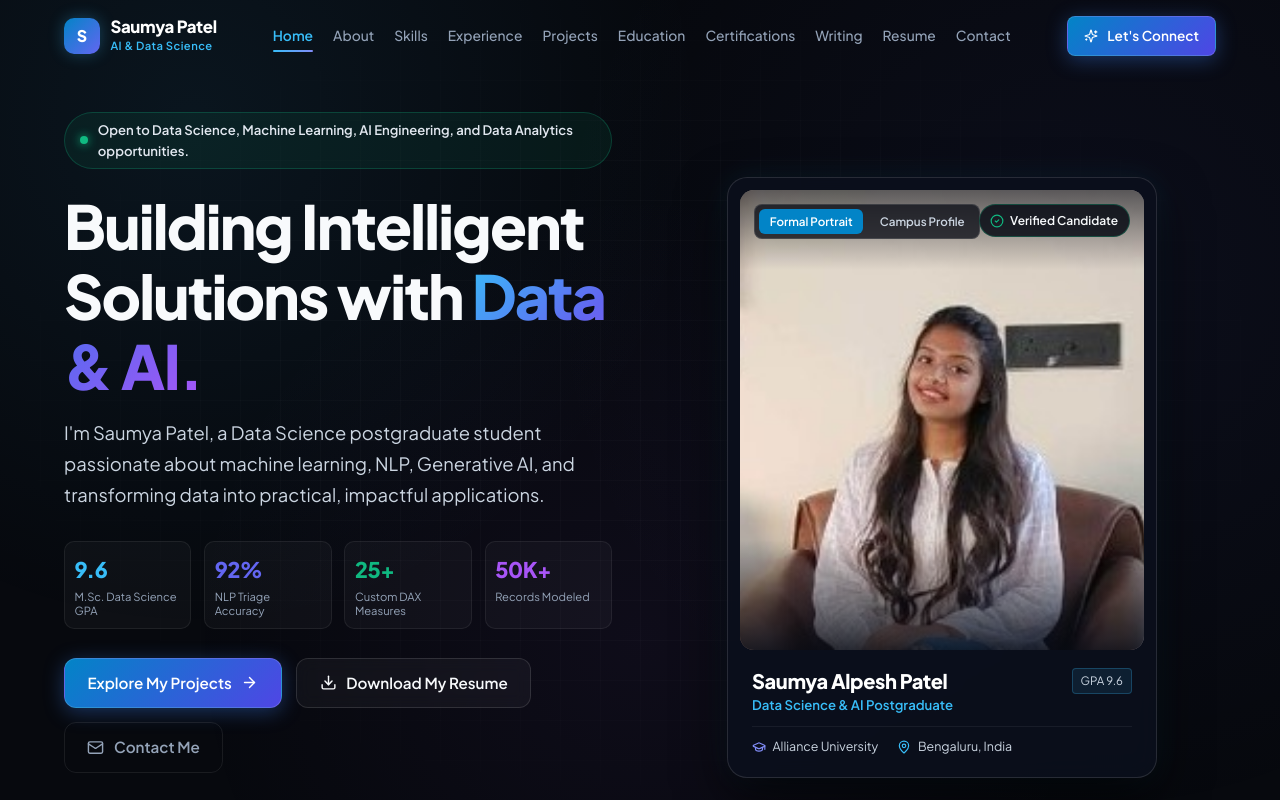
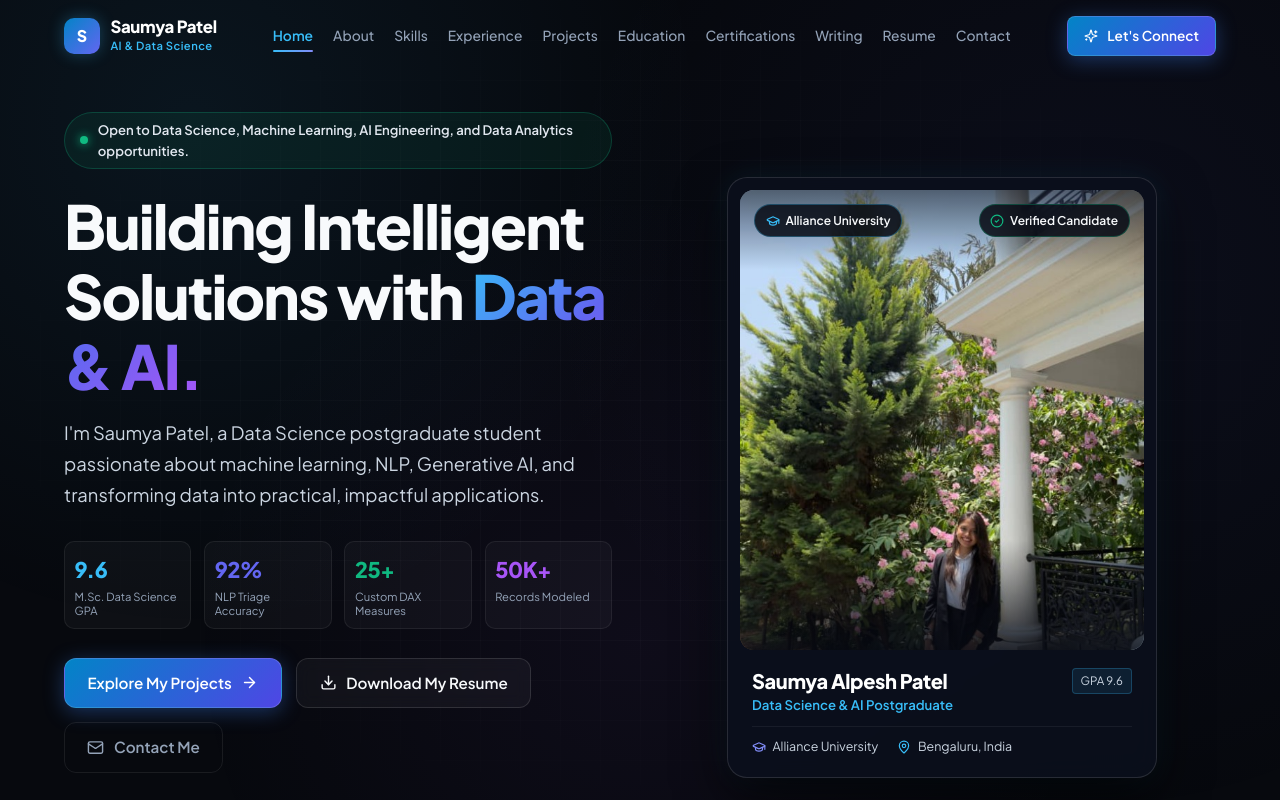
Before and after one commit to saumyapatel792/saumya-patel-portfolio, a React (Vite) app: page / in a window 1280 px wide. Shown: the top 800 px of the page. Built offline with nearby package versions, Linux system fonts and the light colour scheme.

Commit message:
feat: exclusively showcase campus profile photo in hero and about sections

```diff
--- a/src/sections/Hero.tsx
+++ b/src/sections/Hero.tsx
@@ -1,11 +1,9 @@
-import React, { useState } from 'react';
+import React from 'react';
 import { personalInfo } from '../data/portfolioData';
 import { ArrowRight, Download, Mail, Github, Linkedin, BookOpen, Sparkles, CheckCircle2, ShieldCheck, MapPin, GraduationCap } from 'lucide-react';
 import confetti from 'canvas-confetti';
 
 export const Hero: React.FC = () => {
-  const [activePhoto, setActivePhoto] = useState<'formal' | 'campus'>('formal');
-
   const triggerResumeDownload = () => {
     confetti({
       particleCount: 45,
@@ -14,24 +12,11 @@ export const Hero: React.FC = () => {
     });
   };
 
-  const photos = {
-    formal: {
-      src: '/images/saumya_patel_formal.jpg',
-      alt: 'Saumya Alpesh Patel - Professional Portrait',
-      caption: 'Professional Portrait',
-      tag: 'Executive Portfolio',
-      objectPosition: 'center center',
-    },
-    campus: {
-      src: '/images/saumya_patel_campus.jpg',
-      alt: 'Saumya Alpesh Patel - Academic Campus at Alliance University',
-      caption: 'Alliance University Campus',
-      tag: 'Academic & Campus',
-      objectPosition: 'center 20%',
-    },
+  const campusPhoto = {
+    src: '/images/saumya_patel_campus.jpg',
+    alt: 'Saumya Alpesh Patel - Academic Campus at Alliance University',
+    objectPosition: 'center 18%',
   };
-
-  const currentPhoto = photos[activePhoto];
 
   return (
     <section id="home" className="section" style={{ minHeight: '92vh', display: 'flex', alignItems: 'center', paddingTop: '7rem' }}>
@@ -143,20 +128,19 @@ export const Hero: React.FC = () => {
             </div>
           </div>
 
-          {/* Right Column: Formal Professional Portrait Card */}
+          {/* Right Column: Campus Professional Portrait Card */}
           <div style={portraitCardWrapperStyle}>
             <div className="glass-card" style={formalPortraitCardStyle}>
               {/* Photo Viewport Container */}
               <div style={photoViewportStyle}>
                 <img
-                  src={currentPhoto.src}
-                  alt={currentPhoto.alt}
+                  src={campusPhoto.src}
+                  alt={campusPhoto.alt}
                   style={{
                     width: '100%',
                     height: '100%',
                     objectFit: 'cover',
-                    objectPosition: currentPhoto.objectPosition,
-                    transition: 'all 0.35s ease',
+                    objectPosition: campusPhoto.objectPosition,
                     display: 'block',
                   }}
                 />
@@ -165,22 +149,12 @@ export const Hero: React.FC = () => {
                 <div style={photoTopShadowOverlayStyle} />
                 <div style={photoBottomShadowOverlayStyle} />
 
-                {/* Photo Switcher Controls */}
-                <div style={photoSwitcherTabBarStyle}>
-                  <button
-                    onClick={() => setActivePhoto('formal')}
-                    style={photoTabButtonStyle(activePhoto === 'formal')}
-                    aria-label="Show Formal Portrait"
-                  >
-                    Formal Portrait
-                  </button>
-                  <button
-                    onClick={() => setActivePhoto('campus')}
-                    style={photoTabButtonStyle(activePhoto === 'campus')}
-                    aria-label="Show Campus Photo"
-                  >
-                    Campus Profile
-                  </button>
+                {/* Campus Institution Tag */}
+                <div style={floatingCampusTagStyle}>
+                  <GraduationCap size={14} color="#38bdf8" />
+                  <span style={{ fontSize: '0.75rem', fontWeight: 600, color: '#f8fafc' }}>
+                    Alliance University
+                  </span>
                 </div>
 
                 {/* Verified Identity Badge Floating on Photo */}
@@ -346,31 +320,20 @@ const photoBottomShadowOverlayStyle: React.CSSProperties = {
   pointerEvents: 'none',
 };
 
-const photoSwitcherTabBarStyle: React.CSSProperties = {
+const floatingCampusTagStyle: React.CSSProperties = {
   position: 'absolute',
   top: '0.9rem',
   left: '0.9rem',
+  background: 'rgba(7, 10, 19, 0.85)',
+  backdropFilter: 'blur(8px)',
+  padding: '0.35rem 0.65rem',
+  borderRadius: '999px',
+  border: '1px solid rgba(56, 189, 248, 0.3)',
   display: 'flex',
-  gap: '0.4rem',
-  background: 'rgba(7, 10, 19, 0.75)',
-  backdropFilter: 'blur(8px)',
-  padding: '0.25rem',
-  borderRadius: '8px',
-  border: '1px solid rgba(255, 255, 255, 0.12)',
+  alignItems: 'center',
+  gap: '0.35rem',
   zIndex: 10,
 };
-
-const photoTabButtonStyle = (active: boolean): React.CSSProperties => ({
-  padding: '0.3rem 0.65rem',
-  borderRadius: '6px',
-  fontSize: '0.725rem',
-  fontWeight: 600,
-  background: active ? '#0284c7' : 'transparent',
-  color: active ? '#ffffff' : '#cbd5e1',
-  border: 'none',
-  cursor: 'pointer',
-  transition: 'all 0.2s ease',
-});
 
 const floatingVerifiedBadgeStyle: React.CSSProperties = {
   position: 'absolute',
```
